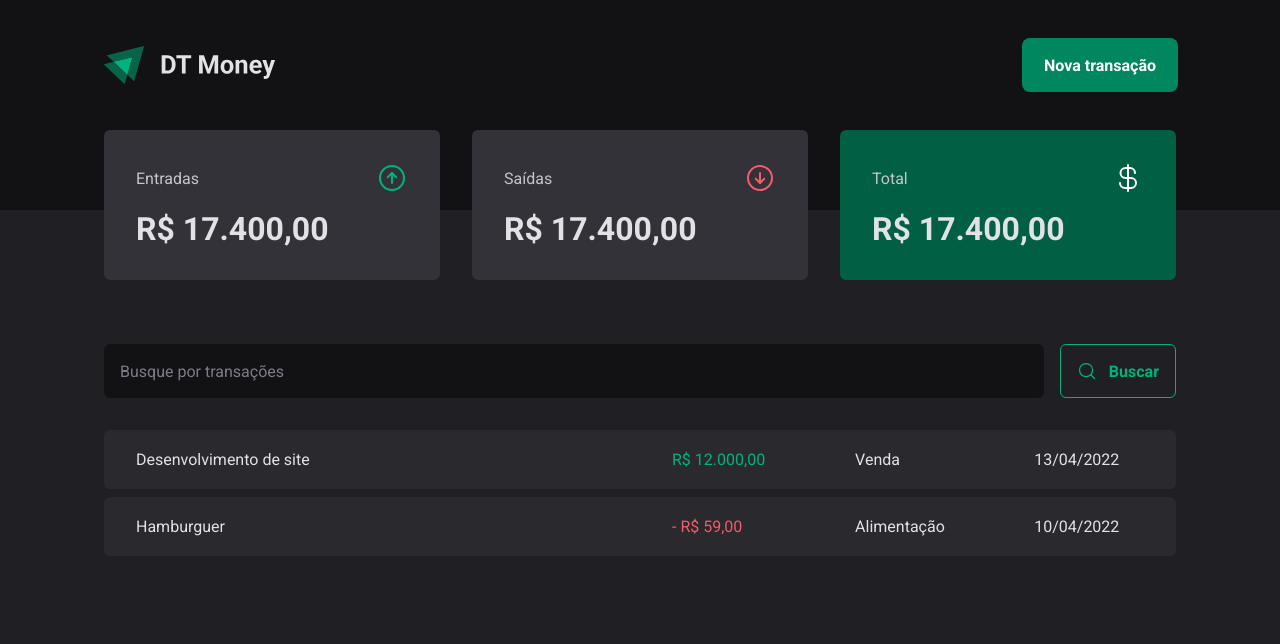
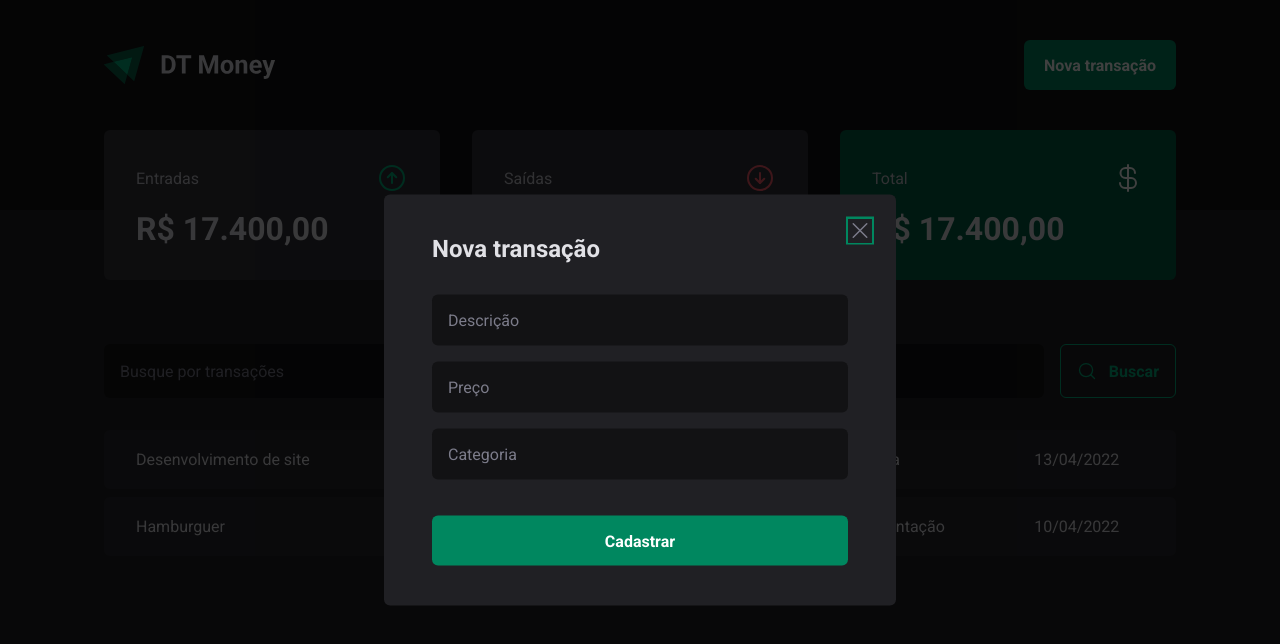
Before and after one commit to GFrasson/ignite-dt-money, a React (Vite) app: page / in a window 1280 px wide. Both pictures are taken after a click on the button "Nova transação". Shown: the top 644 px of the page. Built offline with nearby package versions, Linux system fonts and the light colour scheme.

Commit message:
New Transaction Modal component

```diff
--- a/src/components/Header/index.tsx
+++ b/src/components/Header/index.tsx
@@ -1,6 +1,8 @@
 import { HeaderContainer, HeaderContent, NewTransactionButton } from "./styles";
+import * as Dialog from '@radix-ui/react-dialog';
 
 import logoImg from '../../assets/logo.svg';
+import { NewTransactionModal } from "../NewTransactionModal";
 
 export function Header() {
   return (
@@ -8,7 +10,14 @@
       <HeaderContent>
         <img src={logoImg} alt="" />
 
-        <NewTransactionButton>Nova transação</NewTransactionButton>
+        <Dialog.Root>
+          <Dialog.Trigger asChild>
+            <NewTransactionButton>Nova transação</NewTransactionButton>
+          </Dialog.Trigger>
+
+          <NewTransactionModal />
+        </Dialog.Root>
+
       </HeaderContent>
     </HeaderContainer>
   )
--- /dev/null
+++ b/src/components/NewTransactionModal/index.tsx
@@ -0,0 +1,29 @@
+import * as Dialog from "@radix-ui/react-dialog";
+import { CloseButton, Content, Overlay } from "./styles";
+import { X } from "phosphor-react";
+
+export function NewTransactionModal() {
+  return (
+    <Dialog.Portal>
+      <Overlay />
+
+      <Content>
+        <Dialog.Title>Nova transação</Dialog.Title>
+
+        <CloseButton>
+          <X size={24} />
+        </CloseButton>
+
+        <form action="">
+          <input type="text" placeholder="Descrição" required />
+          <input type="number" placeholder="Preço" required />
+          <input type="text" placeholder="Categoria" required />
+
+          <button type="submit">
+            Cadastrar
+          </button>
+        </form>
+      </Content>
+    </Dialog.Portal>
+  )
+}
--- /dev/null
+++ b/src/components/NewTransactionModal/styles.ts
@@ -0,0 +1,122 @@
+import styled from 'styled-components';
+import * as Dialog from '@radix-ui/react-dialog';
+// import * as RadioGroup from '@radix-ui/react-radio-group';
+
+export const Overlay = styled(Dialog.Overlay)`
+  position: fixed;
+  width: 100vw;
+  height: 100vh;
+  inset: 0;
+  background: rgba(0, 0, 0, 0.75);
+`
+
+export const Content = styled(Dialog.Content)`
+  min-width: 32rem;
+  border-radius: 6px;
+  padding: 2.5rem 3rem;
+  background: ${(props) => props.theme['gray-800']};
+
+  position: fixed;
+  top: 50%;
+  left: 50%;
+  transform: translate(-50%, -50%);
+
+  form {
+    margin-top: 2rem;
+
+    display: flex;
+    flex-direction: column;
+    gap: 1rem;
+
+    input {
+      border-radius: 6px;
+      border: 0;
+      background: ${(props) => props.theme['gray-900']};
+      color: ${(props) => props.theme['gray-300']};
+      padding: 1rem;
+
+      &::placeholder {
+        color: ${(props) => props.theme['gray-500']};
+      }
+    }
+
+    button[type='submit'] {
+      height: 50px;
+      border: 0;
+      background: ${(props) => props.theme['green-500']};
+      color: ${(props) => props.theme.white};
+      font-weight: bold;
+      padding: 0 1.25rem;
+      border-radius: 6px;
+      margin-top: 1.25rem;
+      cursor: pointer;
+
+      &:disabled {
+        opacity: 0.6;
+        cursor: not-allowed;
+      }
+
+      &:not(:disabled):hover {
+        background: ${(props) => props.theme['green-700']};
+        transition: background-color 0.2s;
+      }
+    }
+  }
+`
+
+export const CloseButton = styled(Dialog.Close)`
+  position: absolute;
+  background: transparent;
+  border: 0;
+  top: 1.5rem;
+  right: 1.5rem;
+  line-height: 0;
+  cursor: pointer;
+  color: ${(props) => props.theme['gray-500']};
+`
+
+// export const TransactionType = styled(RadioGroup.Root)`
+//   display: grid;
+//   grid-template-columns: repeat(2, 1fr);
+//   gap: 1rem;
+//   margin-top: 0.5rem;
+// `
+
+// interface TransactionTypeButtonProps {
+//   variant: 'income' | 'outcome'
+// }
+
+// export const TransactionTypeButton = styled(
+//   RadioGroup.Item,
+// )<TransactionTypeButtonProps>`
+//   background: ${(props) => props.theme['gray-700']};
+//   padding: 1rem;
+//   display: flex;
+//   align-items: center;
+//   justify-content: center;
+//   gap: 0.5rem;
+//   border-radius: 6px;
+//   cursor: pointer;
+//   border: 0;
+//   color: ${(props) => props.theme['gray-300']};
+//   svg {
+//     color: ${(props) =>
+//       props.variant === 'income'
+//         ? props.theme['green-300']
+//         : props.theme['red-300']};
+//   }
+//   &[data-state='unchecked']:hover {
+//     transition: background-color 0.2s;
+//     background: ${(props) => props.theme['gray-600']};
+//   }
+//   &[data-state='checked'] {
+//     color: ${(props) => props.theme.white};
+//     background: ${(props) =>
+//       props.variant === 'income'
+//         ? props.theme['green-500']
+//         : props.theme['red-500']};
+//     svg {
+//       color: ${(props) => props.theme.white};
+//     }
+//   }
+// `
```
